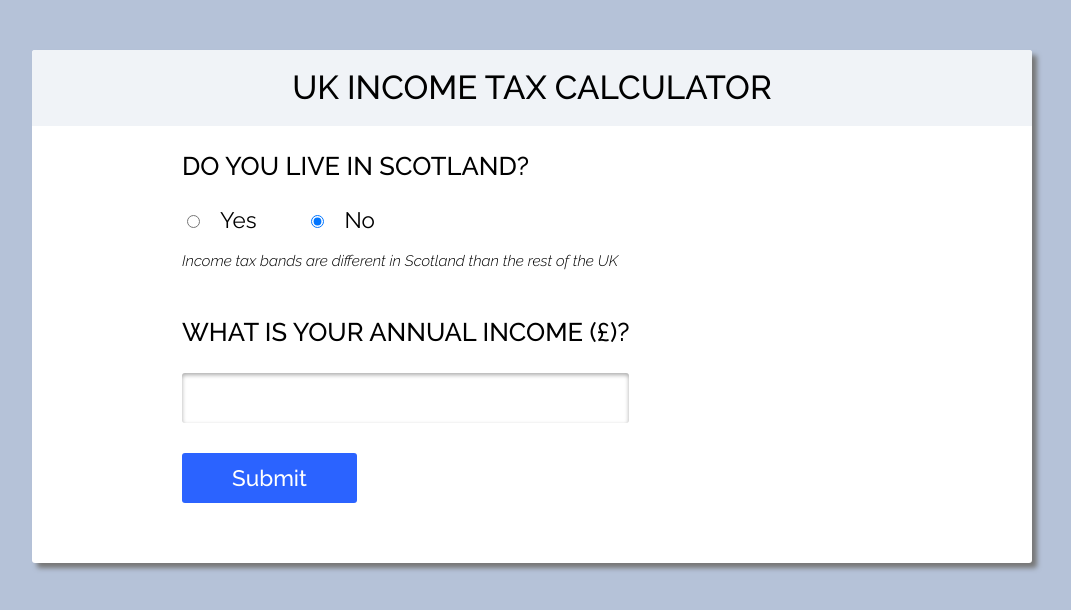
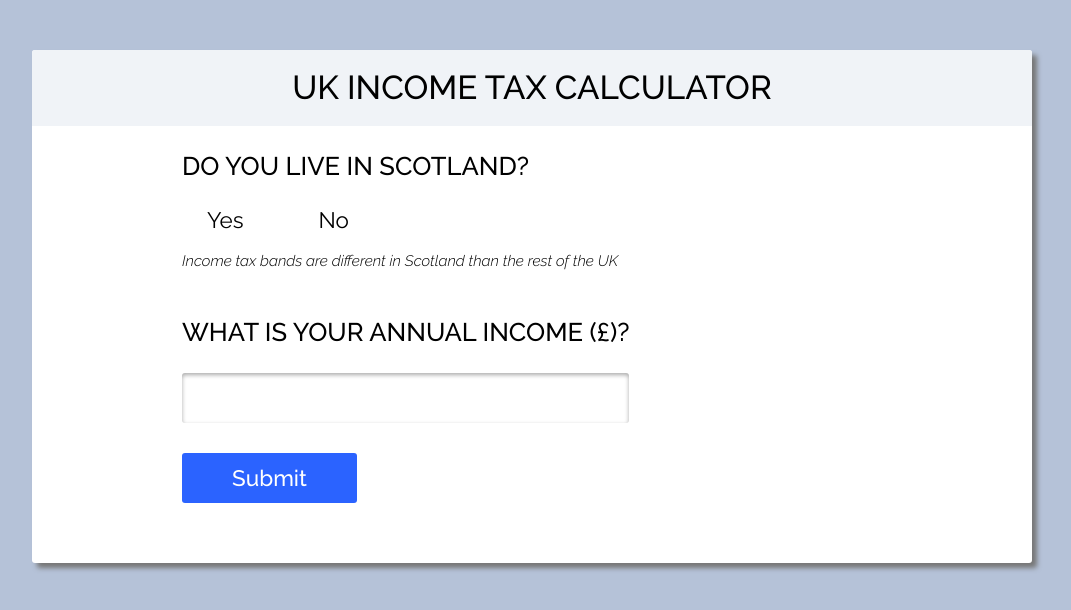
Before and after one commit to gideongoddard/tax-calculator, a React (Create React App) app: page / in a window 1280 px wide. Shown: the top 610 px of the page, without its empty margins (108-1179 px from the left). Built offline with nearby package versions, Linux system fonts and the light colour scheme.

Commit message:
2nd try at over-riding iOS submit defaults

```diff
--- a/src/index.css
+++ b/src/index.css
@@ -32,3 +32,7 @@ em {
 p {
   font-size: calc(14px + 0.25vw);
 }
+
+input {
+  -webkit-appearance: none;
+}
```
